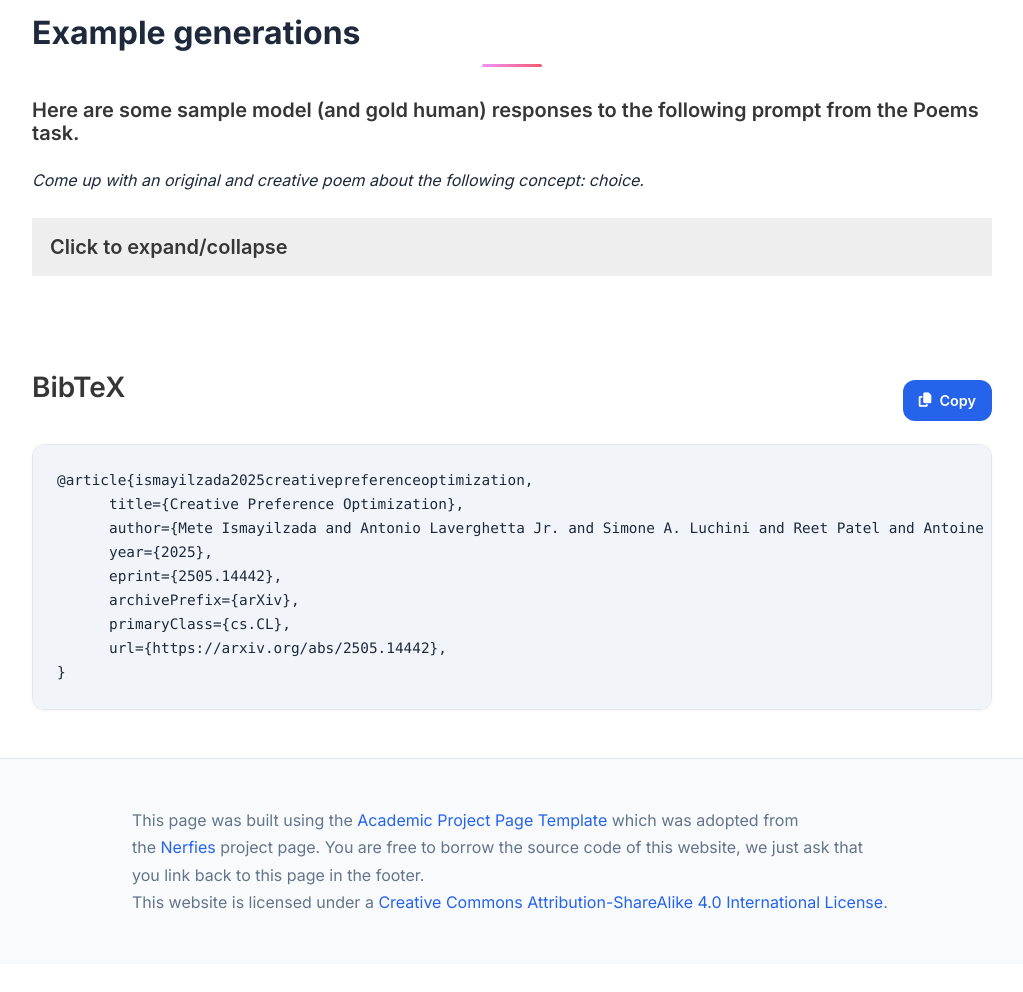
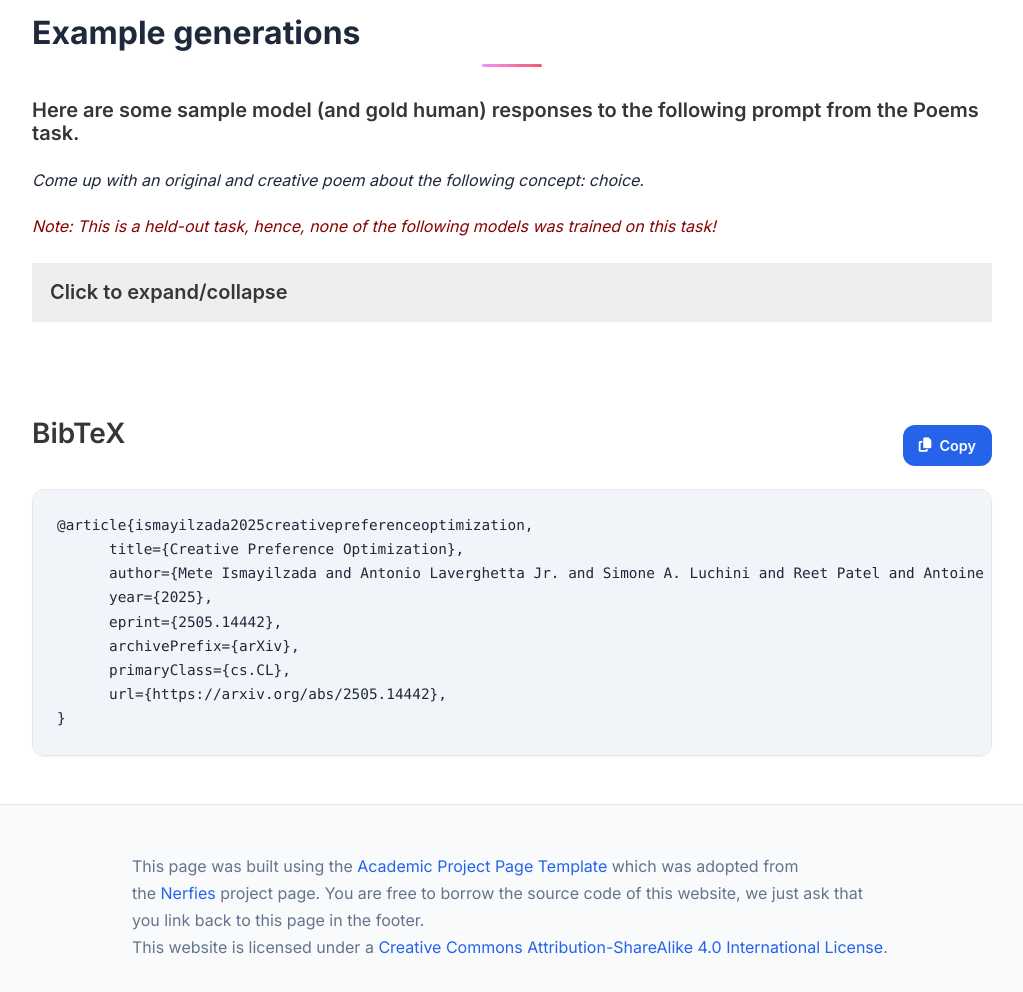
Before and after one commit to mismayil/creative-preference-optimization, a plain HTML site: page index.html in a window 1280 px wide. Shown: the part 4724-5716 px from the top of the page, without its empty margins (128-1151 px from the left). Before the commit the page ends 5688 px from the top, so only its background shows below. Drawn offline with nearby package versions, Linux system fonts and the light colour scheme; a script that the page names is missing; some icons are missing.

Commit message:
minor fixes

```diff
--- a/index.html
+++ b/index.html
@@ -414,6 +414,7 @@
         <h2 class="title is-3">Example generations</h2>
         <h3 class="title is-5">Here are some sample model (and gold human) responses to the following prompt from the Poems task.</h3>
         <h4><i>Come up with an original and creative poem about the following concept: choice.</i></h4>
+        <p class="note" style="color: rgb(138, 1, 1);margin-top: 20px"><i>Note: This is a held-out task, hence, none of the following models was trained on this task!</i></p>
       </div>
     </div>
     <div class="columns is-centered">
```
